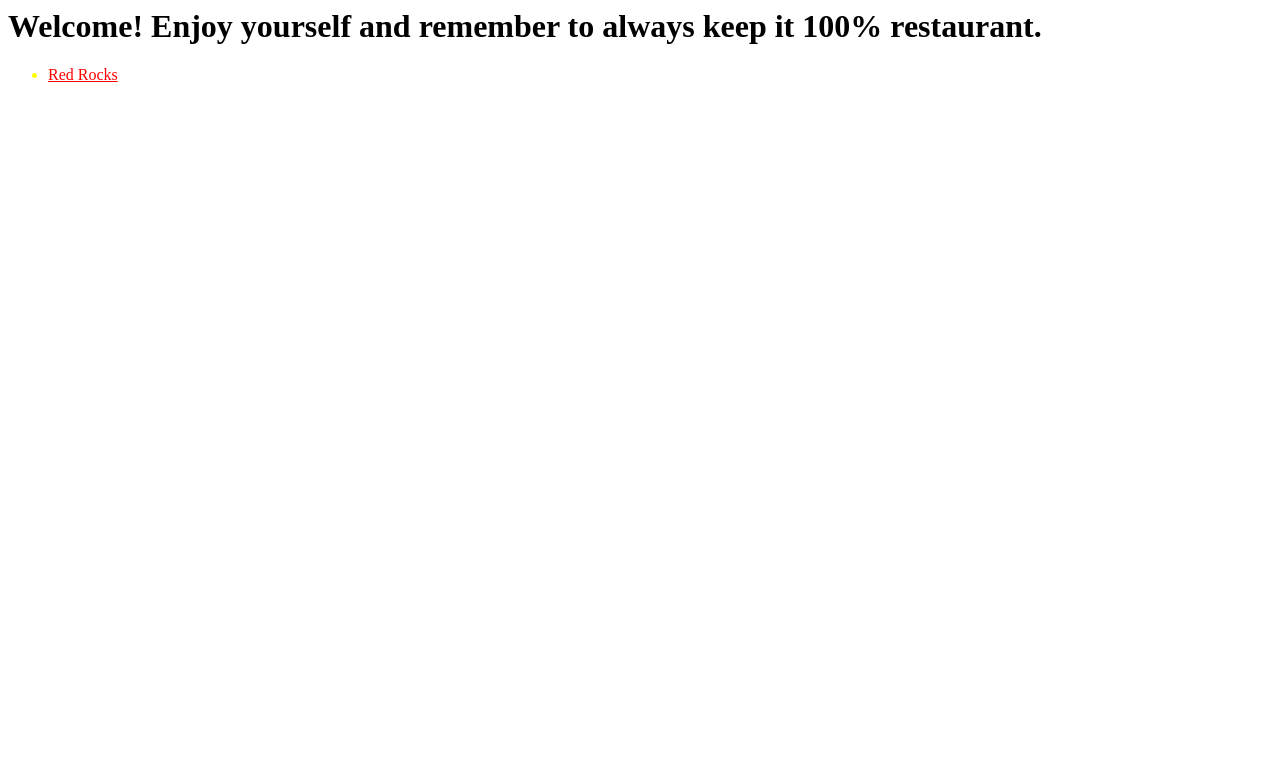
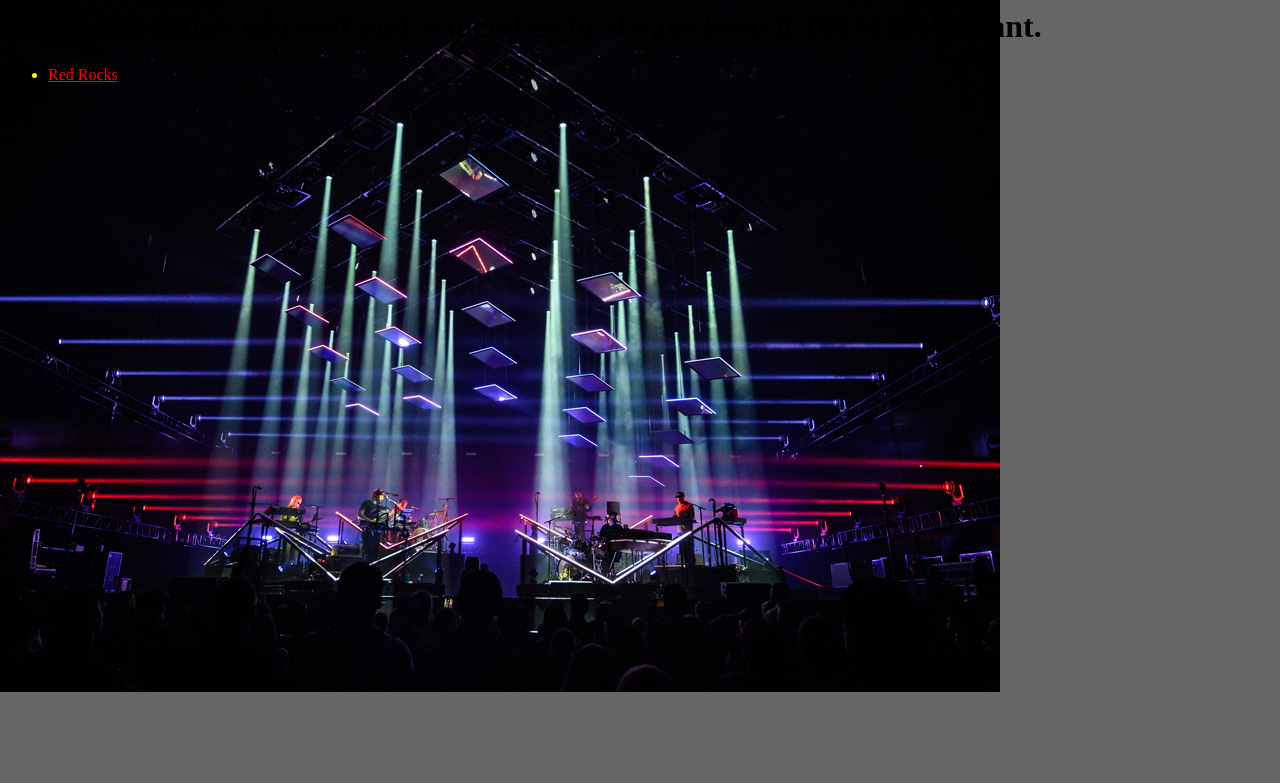
Before and after one commit to jakeMulhern/beyondAprilBase, a Django app: page /shows/ in a window 1280 px wide. Shown: the top 783 px of the page. Run offline with Django 3.2, Linux system fonts and the light colour scheme; data comes from the database, SQL or seed files in the repository.

Commit message:
Commiting before switching

```diff
--- a/shows/static/shows/style.css
+++ b/shows/static/shows/style.css
@@ -1,9 +1,5 @@
 body {
-<<<<<<< HEAD
-  background: #666 url("images/BILivePortland.jpg")
-=======
   background: #666 url('images/BILivePortland.jpg') no-repeat;
->>>>>>> 5c83bdabea5b9ad124b0509831b648ae18e862b0
 }
 
 li a {
```
